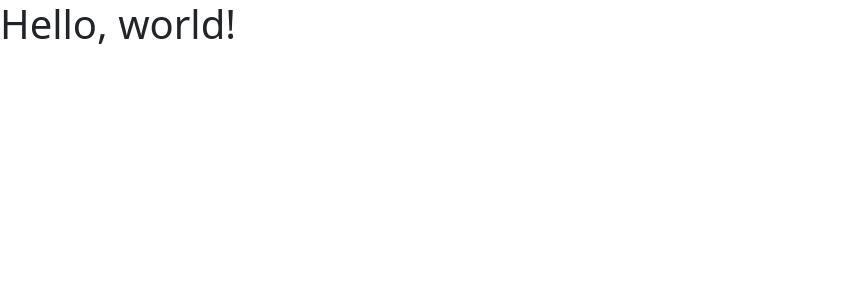
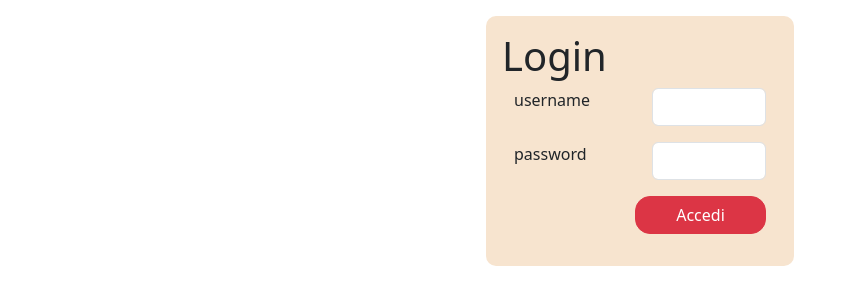
Before and after one commit to Jujez04/UniBook, a PHP site: page /form-login.html in a window 1280 px wide. Shown: the top 305 px of the page, without its empty margins (0-854 px from the left). Run offline with PHP 8.4, Linux system fonts and the light colour scheme.

Commit message:
added index.html

```diff
--- a/website/form-login.html
+++ b/website/form-login.html
@@ -7,10 +7,43 @@
     <title>Bootstrap demo</title>
     <link href="https://cdn.jsdelivr.net/npm/bootstrap@5.3.8/dist/css/bootstrap.min.css" rel="stylesheet"
         integrity="sha384-sRIl4kxILFvY47J16cr9ZwB07vP4J8+LH7qKQnuqkuIAvNWLzeN8tE5YBujZqJLB" crossorigin="anonymous">
+    <link rel="stylesheet" href="style.css">
 </head>
 
 <body>
-    <h1>Hello, world!</h1>
+    <div class="d-flex justify-content-center align-items-center my-3">
+        <form action="#" class=" p-3">
+            <h1>Login</h1>
+            <div class=" row justify-content-center">
+                <div class="row col-md-12 justify-content-center">
+                    <div class="row  mb-3 p-0">
+                        <div class="col-6">
+                            <label class="form-label" for="username">username</label>
+                        </div>
+                        <div class="col-6">
+                            <input class="form-control" type="text" id="username" name="username" />
+                        </div>
+                    </div>
+
+                    <div class="row mb-3 p-0">
+                        <div class="col-6">
+                            <label class="form-label" for="password">password</label>
+                        </div>
+                        <div class="col-6 ">
+                            <input class="form-control" type="password" id="password" name="password" />
+                        </div>
+                    </div>
+
+                    <div class="row  mb-3 p-0">
+                        <div class="col-12 text-end">
+                            <input class="btn btn-danger" type="submit" name="" id="submit" value="Accedi">
+                        </div>
+                    </div>
+                </div>
+            </div>
+        </form>
+
+    </div>
     <script src="https://cdn.jsdelivr.net/npm/bootstrap@5.3.8/dist/js/bootstrap.bundle.min.js"
         integrity="sha384-FKyoEForCGlyvwx9Hj09JcYn3nv7wiPVlz7YYwJrWVcXK/BmnVDxM+D2scQbITxI"
         crossorigin="anonymous"></script>
--- a/website/style.css
+++ b/website/style.css
@@ -4,11 +4,22 @@ div.card {
     background-color: #F7E4CF;
     border-radius: 10px;
 }
+form {
+    background-color:  #F7E4CF;
+    border-radius: 10px;
+    width: 308px;
+}
 div.card > img {
     border-top-left-radius: 10px;
     border-bottom-left-radius: 10px;
 }
-
+form ul  {
+    list-style: none;
+}
+form input[type="submit"] {
+   border-radius: 15px;
+   width: 131px;
+}
 
 div.card-body > p.card-text {
     overflow: hidden;
```
Also changed, not shown: website/index.html (+11 -6 lines).
